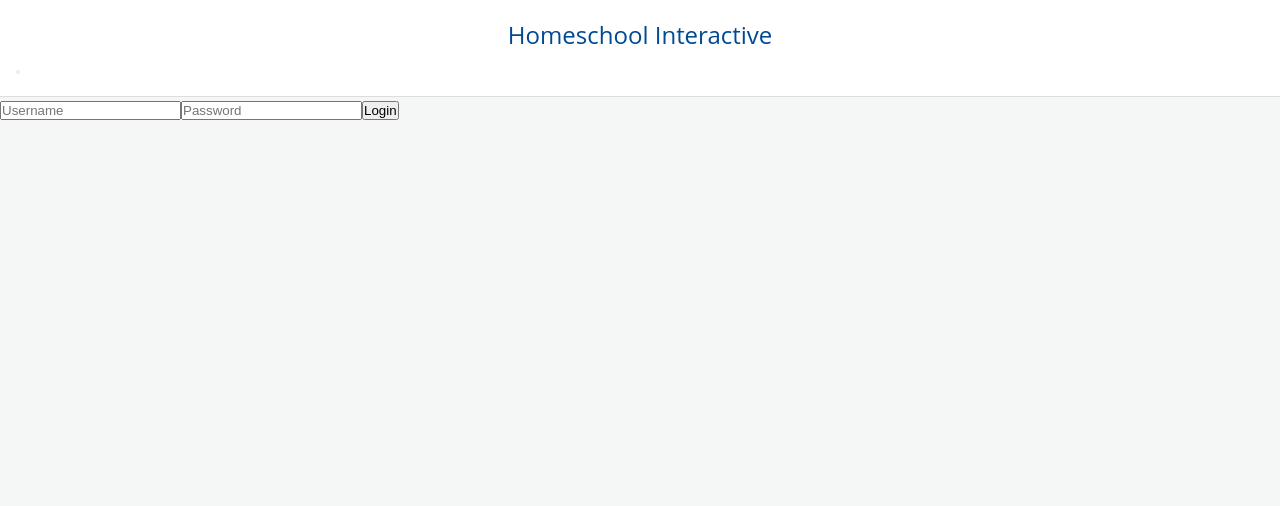
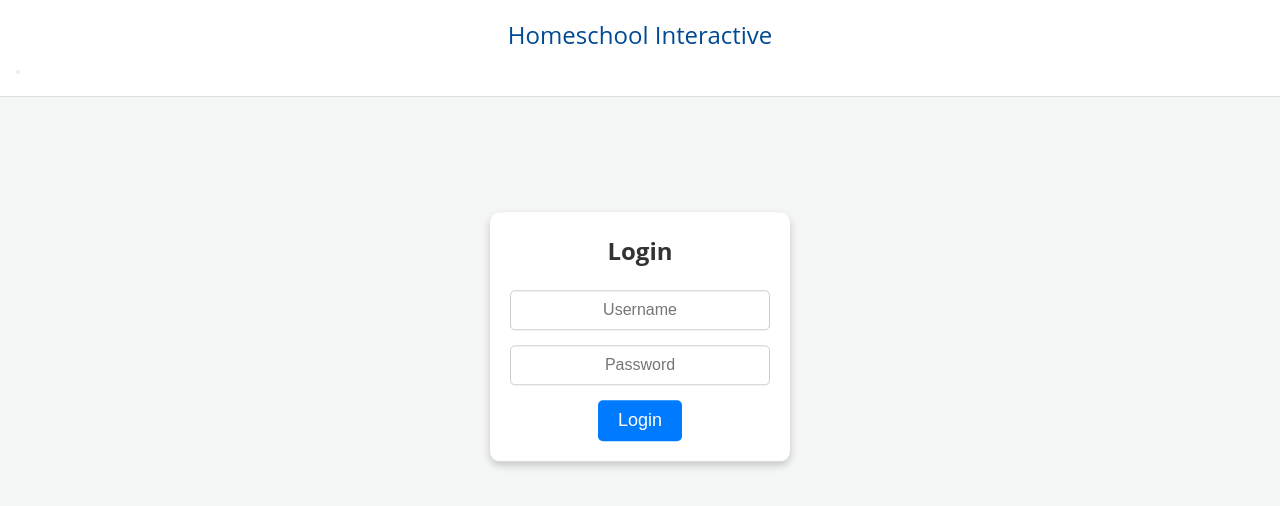
Before and after one commit to JasonHatfield/homeschool-interactive-client, a React (Create React App) app: page / in a window 1280 px wide. Shown: the top 506 px of the page. Built offline with nearby package versions, Linux system fonts and the light colour scheme.

Commit message:
update ui for Login.js

```diff
--- a/src/App.css
+++ b/src/App.css
@@ -109,7 +109,7 @@ body {
   border: 1px solid #dddddd;
   vertical-align: middle;
   text-align: center;
-  white-space: wrap;
+  white-space: normal;
 }
 
 /* Custom Checkbox Styles */
@@ -230,7 +230,6 @@ body {
   display: block;
   width: 100%;
   padding: 0.375rem 0.75rem;
-  font-size: 1rem;
   line-height: 1.5;
   color: #495057;
   background-color: #fff;
@@ -251,7 +250,7 @@ body {
 
 .date-picker-wrapper::after {
   content: "\f073";
-  font-family: "FontAwesome";
+  font-family: "FontAwesome", serif;
   position: absolute;
   right: 10px;
   top: 50%;
@@ -453,3 +452,72 @@ body {
   background-color: #545b62;
   border-color: #545b62;
 }
+
+/* Container Styles */
+.login-container {
+  width: 100%;
+  height: 60vh;
+  display: flex;
+  justify-content: center;
+  align-items: center;
+  background-color: #f4f7f6;
+  overflow-y: auto;
+  position: relative;
+}
+
+/* Form Styles */
+.login-form {
+  background-color: #ffffff;
+  border-radius: 10px;
+  box-shadow: 0 4px 8px rgba(0, 0, 0, 0.2);
+  padding: 20px;
+  width: 300px;
+  text-align: center;
+  position: absolute; /* Position the form absolutely */
+  top: 50%; /* Center vertically */
+  left: 50%; /* Center horizontally */
+  transform: translate(-50%, -50%); /* Center the form */
+}
+
+.login-form h2 {
+  font-size: 24px;
+  margin-bottom: 20px;
+}
+
+.login-form input {
+  width: 100%;
+  padding: 10px;
+  margin-bottom: 15px;
+  border: 1px solid #ccc;
+  border-radius: 5px;
+  font-size: 16px;
+}
+
+.login-form button {
+  background-color: #007bff;
+  border: none;
+  border-radius: 5px;
+  padding: 10px 20px;
+  color: #fff;
+  font-weight: 500;
+  font-size: 18px;
+  cursor: pointer;
+  transition: background-color 0.3s ease;
+}
+
+.login-form button:hover {
+  background-color: #0056b3;
+}
+
+/* Center text within form fields */
+.login-form input[type="text"],
+.login-form input[type="password"] {
+  text-align: center;
+}
+
+/* Focused Field */
+.login-form input:focus {
+  border-color: #007bff;
+  outline: 0;
+  box-shadow: 0 0 0 0.2rem rgba(0, 123, 255, 0.25);
+}
--- a/src/components/auth/Login.js
+++ b/src/components/auth/Login.js
@@ -1,48 +1,64 @@
 import React, { useState, useContext } from "react";
 import AuthContext from "../../context/AuthContext";
 
-/**
- * Represents the Login component.
- * This component is responsible for rendering the login form and handling user authentication.
- */
 const Login = () => {
-    // State to store the user's login credentials
     const [credentials, setCredentials] = useState({
         username: "",
         password: "",
     });
 
-    // Access the login function from the AuthContext
     const { login } = useContext(AuthContext);
 
-    /**
-     * Handles the change event for input fields.
-     * Updates the credentials state with the new value.
-     * @param {Object} e - The event object.
-     */
+    const [showUsernamePlaceholder, setShowUsernamePlaceholder] = useState(true);
+    const [showPasswordPlaceholder, setShowPasswordPlaceholder] = useState(true);
+
     const handleChange = (e) => {
         setCredentials({ ...credentials, [e.target.name]: e.target.value });
     };
 
-    /**
-     * Handles the form submission event.
-     * Calls the login function with the user's credentials.
-     * @param {Object} e - The event object.
-     */
     const handleSubmit = (e) => {
         e.preventDefault();
-        login(credentials);
+
+        if (!credentials.username || !credentials.password) {
+            // Display an elegant and modern warning
+            alert("Please enter both username and password.");
+        } else {
+            login(credentials);
+        }
+    };
+
+    const handleUsernameInputFocus = () => {
+        setShowUsernamePlaceholder(false);
+    };
+
+    const handlePasswordInputFocus = () => {
+        setShowPasswordPlaceholder(false);
+    };
+
+    const handleUsernameInputBlur = () => {
+        if (credentials.username === "") {
+            setShowUsernamePlaceholder(true);
+        }
+    };
+
+    const handlePasswordInputBlur = () => {
+        if (credentials.password === "") {
+            setShowPasswordPlaceholder(true);
+        }
     };
 
     return (
         <div className="login-container">
-            <form onSubmit={handleSubmit}>
+            <form className="login-form" onSubmit={handleSubmit}>
+                <h2>Login</h2>
                 <input
                     type="text"
                     name="username"
                     value={credentials.username}
                     onChange={handleChange}
-                    placeholder="Username"
+                    onFocus={handleUsernameInputFocus}
+                    onBlur={handleUsernameInputBlur}
+                    placeholder={showUsernamePlaceholder ? "Username" : ""}
                     required
                 />
                 <input
@@ -50,7 +66,9 @@ const Login = () => {
                     name="password"
                     value={credentials.password}
                     onChange={handleChange}
-                    placeholder="Password"
+                    onFocus={handlePasswordInputFocus}
+                    onBlur={handlePasswordInputBlur}
+                    placeholder={showPasswordPlaceholder ? "Password" : ""}
                     required
                 />
                 <button type="submit">Login</button>
```
